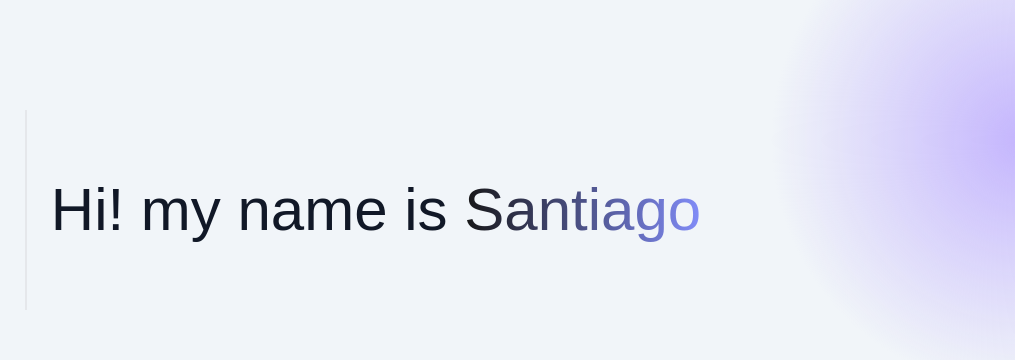
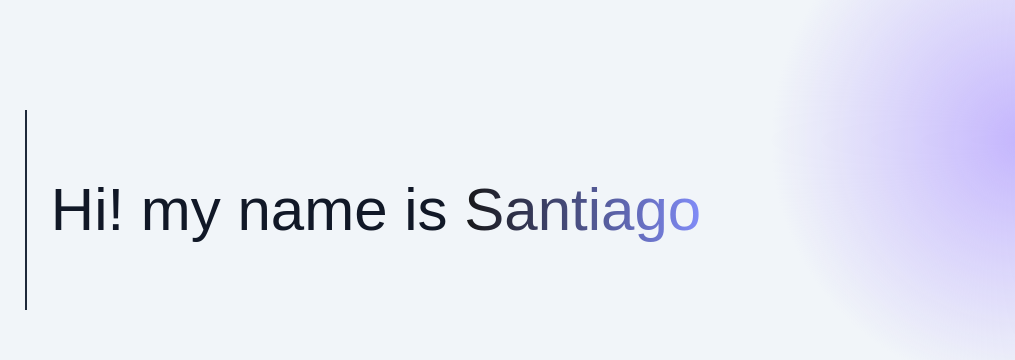
Before and after one commit to Santicm23/Santicm23, an Astro site: page / in a window 1280 px wide. Shown: the part 190-550 px from the top of the page, 265-1280 px from the left. Built offline with nearby package versions, Linux system fonts and the light colour scheme; Astro itself is replaced by a stand-in of ours.

Commit message:
minor fixes

```diff
--- a/src/sections/HomeSection.astro
+++ b/src/sections/HomeSection.astro
@@ -18,7 +18,7 @@ import Title from "../components/text/Title.astro"
 			/>
 		</SocialButton>
 	</div>
-	<div class="h-1/4 border-r-2"></div>
+	<div class="h-1/4 w-[2px] bg-slate-800 dark:bg-slate-300"></div>
 	<Title />
 	<div></div>
 	<div class="w-10"></div>
```
